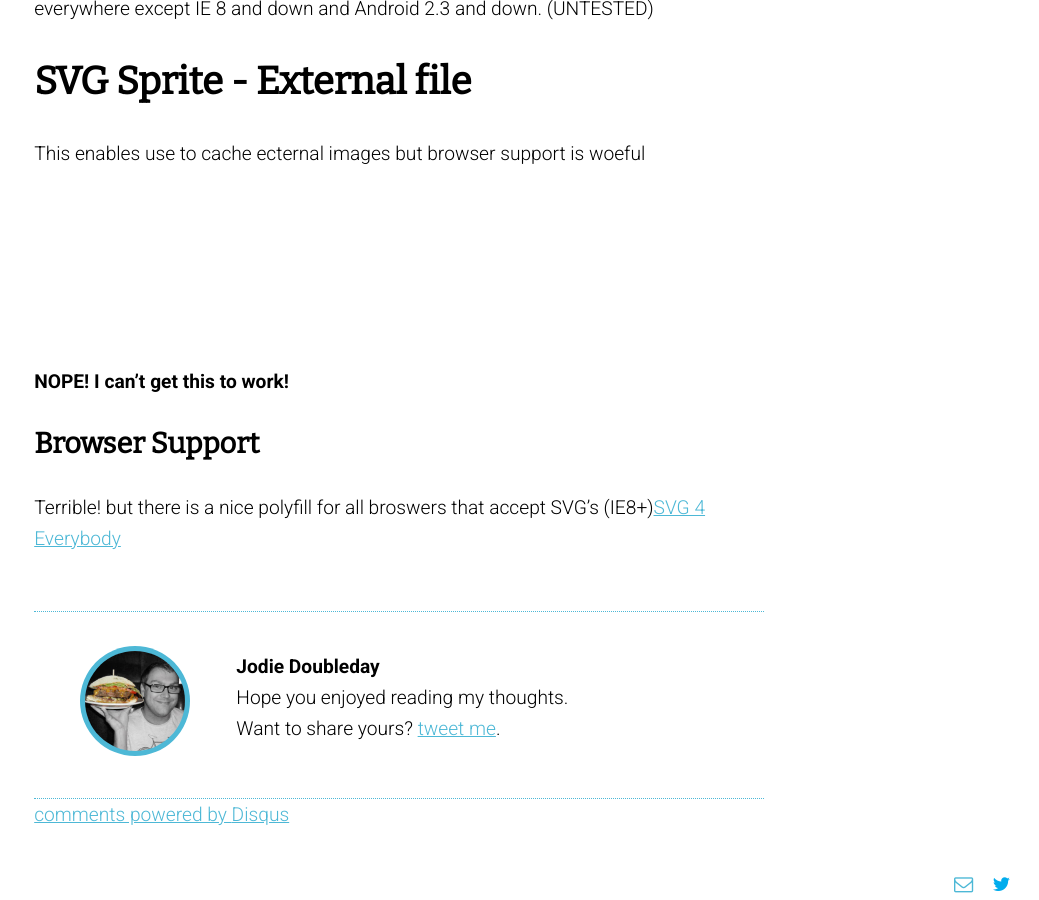
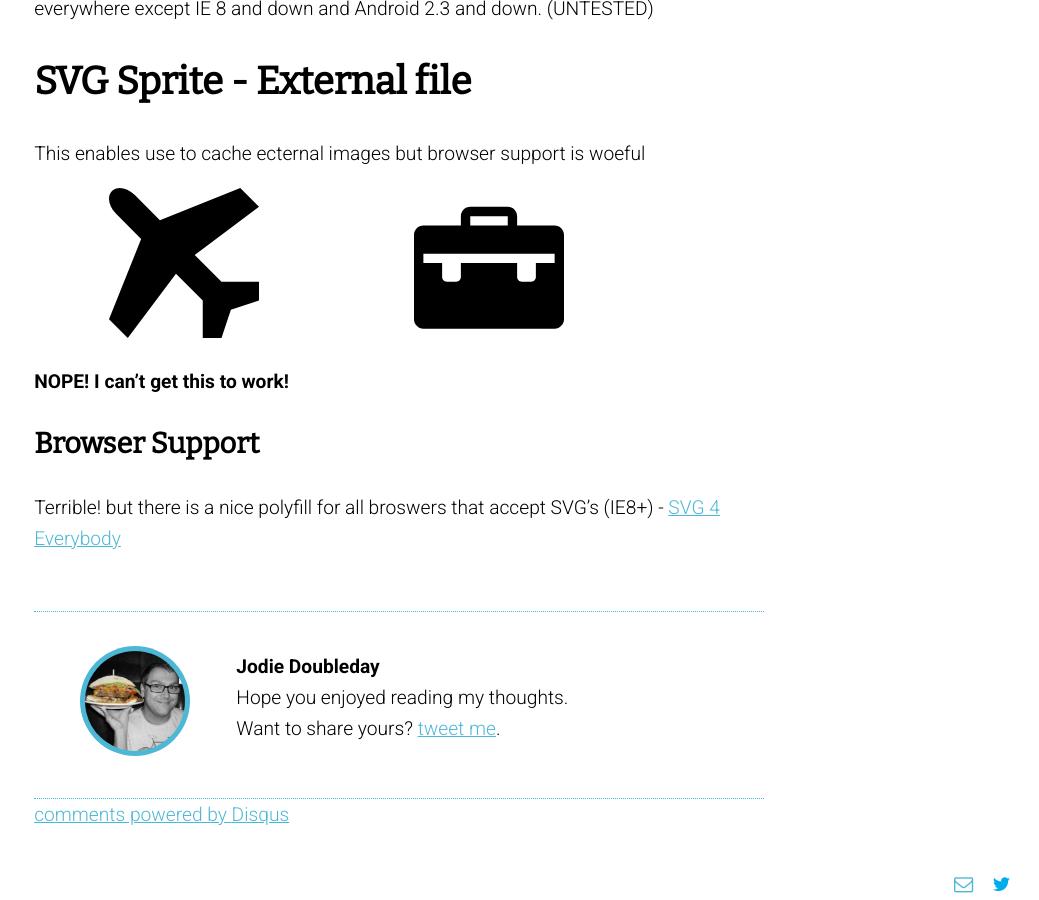
Before and after one commit to devbench/devbench.github.io, a Jekyll site: the page built from _posts/2016-09-02-SVG-test.md, in a window 1280 px wide and 900 px high, scrolled down 5179 px. Shown: the whole window, without its empty margins (241-1280 px from the left). Built offline with Jekyll 4.4.1, drawn with Linux system fonts in a browser that asks for light colours; nearby versions of some CDN libraries; some web fonts are replaced; comment, search, counter and statistics services are not loaded; some of the changed lines change nothing that is shown.

Commit message:
finally gtetting external Sprites to work

```diff
--- a/_posts/2016-09-02-SVG-test.md
+++ b/_posts/2016-09-02-SVG-test.md
@@ -123,14 +123,16 @@ Using it this way has its own set of specific browser support. Essentially: it w
 # SVG Sprite - External file
 
 This enables use to cache ecternal images but browser support is woeful
+
 <svg class="icon icon-airplane">
-  <use xlink:href="{{ site.url }}/assets/images/svg/icons.svg"></use>
+  <use xlink:href="{{ site.url }}/assets/images/svg/icons.svg#icon-airplane2" />
 </svg>
-<svg class="icon icon-briefcase">
-  <use xlink:href="{{ site.url }}/assets/images/HEHA.svg"></use>
+
+<svg class="icon icon-airplane">
+  <use xlink:href="{{ site.url }}/assets/images/svg/icons.svg#icon-breifcase2" />
 </svg>
 
 <strong>NOPE! I can't get this to work!</strong>
 
 ## Browser Support
-Terrible! but there is a nice polyfill for all broswers that accept SVG's (IE8+)<a href="https://github.com/jonathantneal/svg4everybody">SVG 4 Everybody</a>
+Terrible! but there is a nice polyfill for all broswers that accept SVG's (IE8+) - <a href="https://github.com/jonathantneal/svg4everybody">SVG 4 Everybody</a>
```
Also changed, not shown: assets/images/svg/icons.svg.
